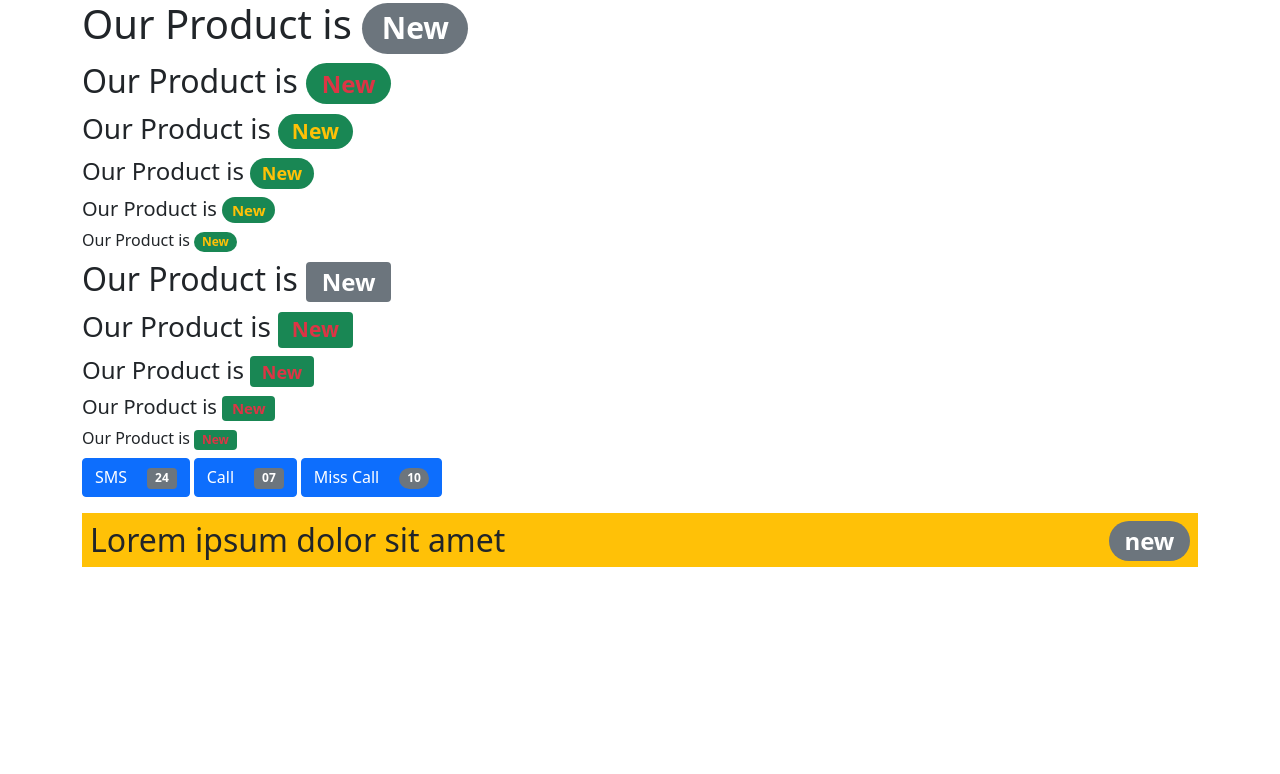
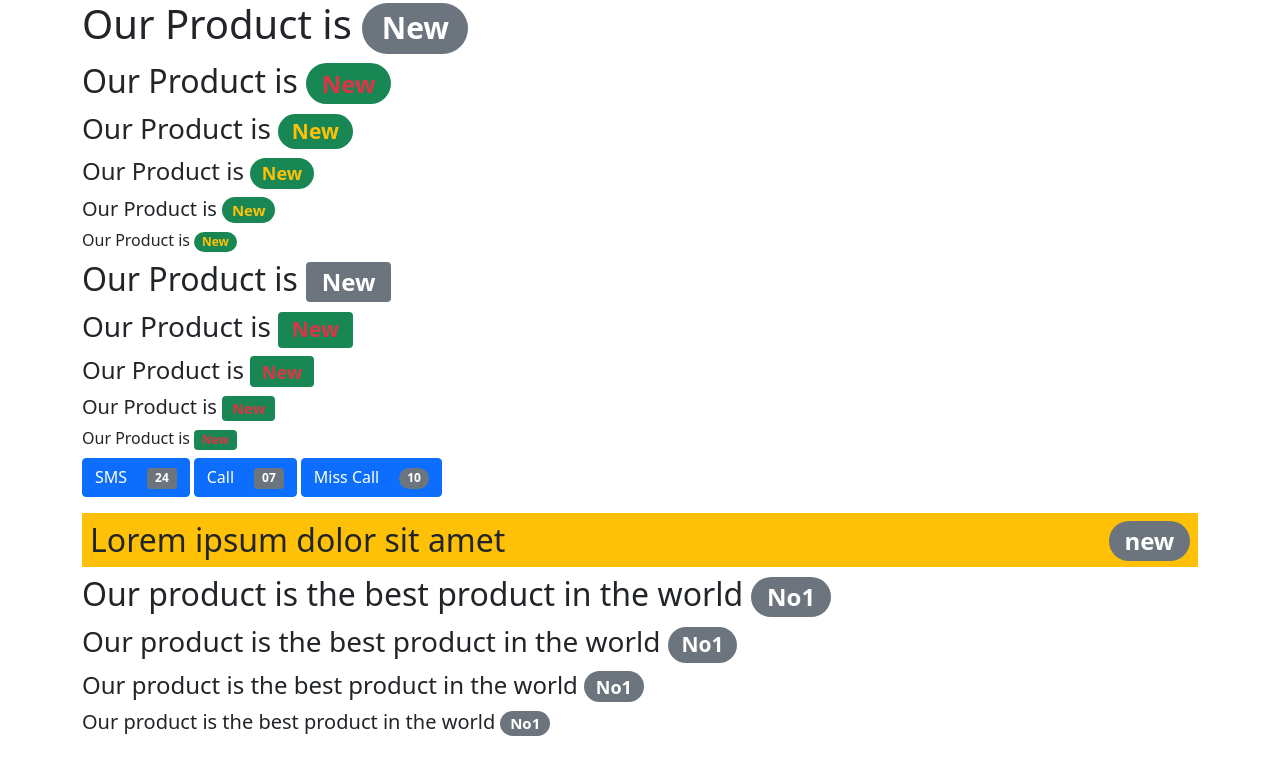
Before and after one commit to TheCreativeMind77/bootstrap_badge, a plain HTML site: page index.html in a window 1280 px wide. Drawn offline with nearby package versions, Linux system fonts and the light colour scheme.

Commit message:
3rd commit

```diff
--- a/index.html
+++ b/index.html
@@ -47,6 +47,15 @@
         </div>
     </div>
 
+    <div class="container-fluid">
+        <div class="container">
+            <h2>Our product is the best product in the world <span class="badge bg-secondary rounded-pill">No1</span></h2>
+            <h3>Our product is the best product in the world <span class="badge bg-secondary rounded-pill">No1</span></h3>
+            <h4>Our product is the best product in the world <span class="badge bg-secondary rounded-pill">No1</span></h4>
+            <h5>Our product is the best product in the world <span class="badge bg-secondary rounded-pill">No1</span></h5>
+        </div>
+    </div>
+
 
 
 
```
